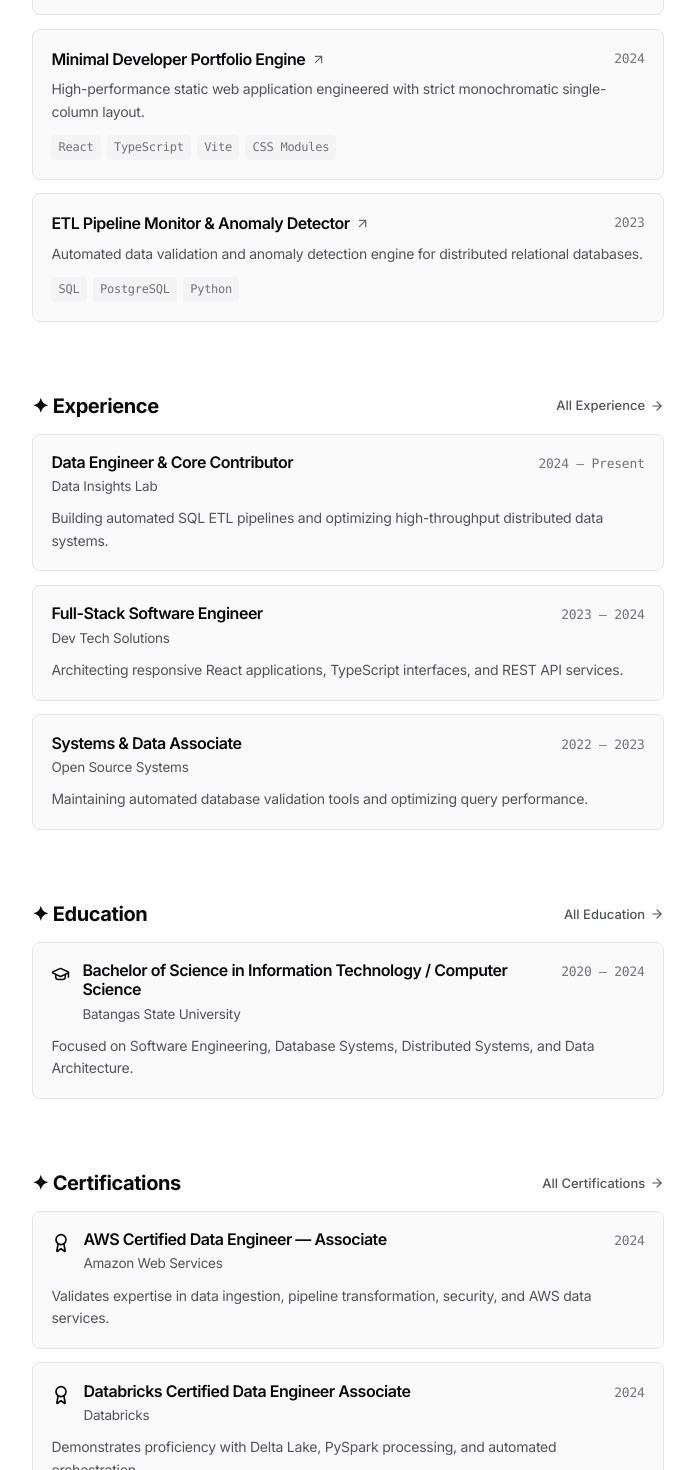
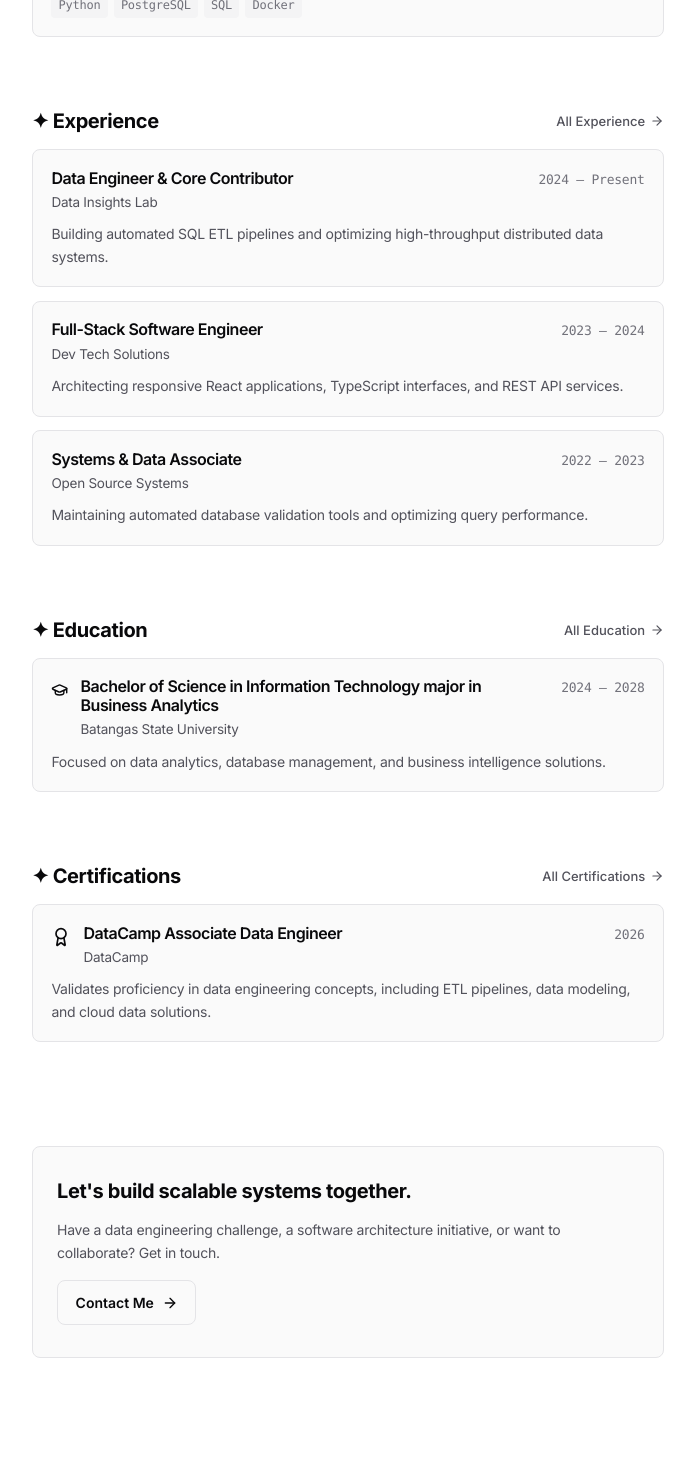
Before and after one commit to cruzatemanuel/portfolio_, a React (Vite) app: page /#/ in a window 1280 px wide. Shown: the part 820-2290 px from the top of the page, without its empty margins (292-987 px from the left). Built offline with nearby package versions, Linux system fonts and the light colour scheme.

Commit message:
feat: update education and certifications, and modify project details for improved relevance and accuracy

```diff
--- a/src/content/index.ts
+++ b/src/content/index.ts
@@ -90,93 +90,38 @@ export const portfolioContent: PortfolioData = {
   education: [
     {
       id: 'edu-1',
-      degree: 'Bachelor of Science in Information Technology / Computer Science',
+      degree: 'Bachelor of Science in Information Technology major in Business Analytics',
       institution: 'Batangas State University',
-      year: '2020 — 2024',
-      description: 'Focused on Software Engineering, Database Systems, Distributed Systems, and Data Architecture.',
+      year: '2024 — 2028',
+      description: 'Focused on data analytics, database management, and business intelligence solutions.',
     },
   ],
 
   certifications: [
     {
       id: 'cert-1',
-      title: 'AWS Certified Data Engineer — Associate',
-      issuer: 'Amazon Web Services',
-      year: '2024',
-      credentialUrl: 'https://aws.amazon.com/verification',
-      description: 'Validates expertise in data ingestion, pipeline transformation, security, and AWS data services.',
-    },
-    {
-      id: 'cert-2',
-      title: 'Databricks Certified Data Engineer Associate',
-      issuer: 'Databricks',
-      year: '2024',
-      credentialUrl: 'https://databricks.com/verification',
-      description: 'Demonstrates proficiency with Delta Lake, PySpark processing, and automated orchestration.',
-    },
-    {
-      id: 'cert-3',
-      title: 'Google Cloud Professional Data Engineer',
-      issuer: 'Google Cloud',
-      year: '2023',
-      credentialUrl: 'https://cloud.google.com/certification',
-      description: 'Certifies skills in designing operational data systems, BigQuery analytics, and streaming pipelines.',
+      title: 'DataCamp Associate Data Engineer',
+      issuer: 'DataCamp',
+      year: '2026',
+      credentialUrl: 'https://www.datacamp.com/certificate/DEA0012363987895',
+      description: 'Validates proficiency in data engineering concepts, including ETL pipelines, data modeling, and cloud data solutions.',
     },
   ],
 
   projects: [
     {
       id: 'dev-1',
-      title: 'Real-time Streaming Pipeline',
+      title: 'PhilWeather Data Pipeline',
       category: 'Dev Project',
-      year: '2024',
+      year: '2026',
       imageUrl: 'https://images.unsplash.com/photo-1551288049-bebda4e38f71?auto=format&fit=crop&w=1000&q=80',
       imageAlt: 'Data flow dashboard screenshot',
-      destinationUrl: 'https://github.com/placeholder-data-pipeline',
+      destinationUrl: 'https://github.com/cruzatemanuel/PhilWeather-ETL',
       accentColor: '#09090b',
       featured: true,
-      tags: ['Python', 'PySpark', 'SQL', 'Docker'],
-      description: 'Distributed event processing pipeline ingesting analytics metrics with sub-second latency.',
-    },
-    {
-      id: 'dev-2',
-      title: 'Minimal Developer Portfolio Engine',
-      category: 'Dev Project',
-      year: '2024',
-      imageUrl: 'https://images.unsplash.com/photo-1507238691740-187a5b1d37b8?auto=format&fit=crop&w=1000&q=80',
-      imageAlt: 'Portfolio web app interface',
-      destinationUrl: 'https://github.com/placeholder-portfolio-engine',
-      accentColor: '#09090b',
-      featured: true,
-      tags: ['React', 'TypeScript', 'Vite', 'CSS Modules'],
-      description: 'High-performance static web application engineered with strict monochromatic single-column layout.',
-    },
-    {
-      id: 'dev-3',
-      title: 'ETL Pipeline Monitor & Anomaly Detector',
-      category: 'Dev Project',
-      year: '2023',
-      imageUrl: 'https://images.unsplash.com/photo-1460925895917-afdab827c52f?auto=format&fit=crop&w=1000&q=80',
-      imageAlt: 'ETL Monitor dashboard',
-      destinationUrl: 'https://github.com/placeholder-etl-monitor',
-      accentColor: '#09090b',
-      featured: true,
-      tags: ['SQL', 'PostgreSQL', 'Python'],
-      description: 'Automated data validation and anomaly detection engine for distributed relational databases.',
-    },
-    {
-      id: 'dev-4',
-      title: 'Distributed Log Aggregator',
-      category: 'Dev Project',
-      year: '2023',
-      imageUrl: 'https://images.unsplash.com/photo-1551288049-bebda4e38f71?auto=format&fit=crop&w=1000&q=80',
-      imageAlt: 'Log Aggregator screenshot',
-      destinationUrl: 'https://github.com/placeholder-log-aggregator',
-      accentColor: '#09090b',
-      featured: false,
-      tags: ['Python', 'Docker', 'FastAPI'],
-      description: 'Scalable log collection and parsing service handling high-concurrency log streams.',
-    },
+      tags: ['Python', 'PostgreSQL', 'SQL', 'Docker'],
+      description: 'Automated data pipeline for processing and analyzing weather data in the Philippines spanning 10 years (2010–2019) across 137 Philippine cities.',
+    }
   ],
 };
 
```
